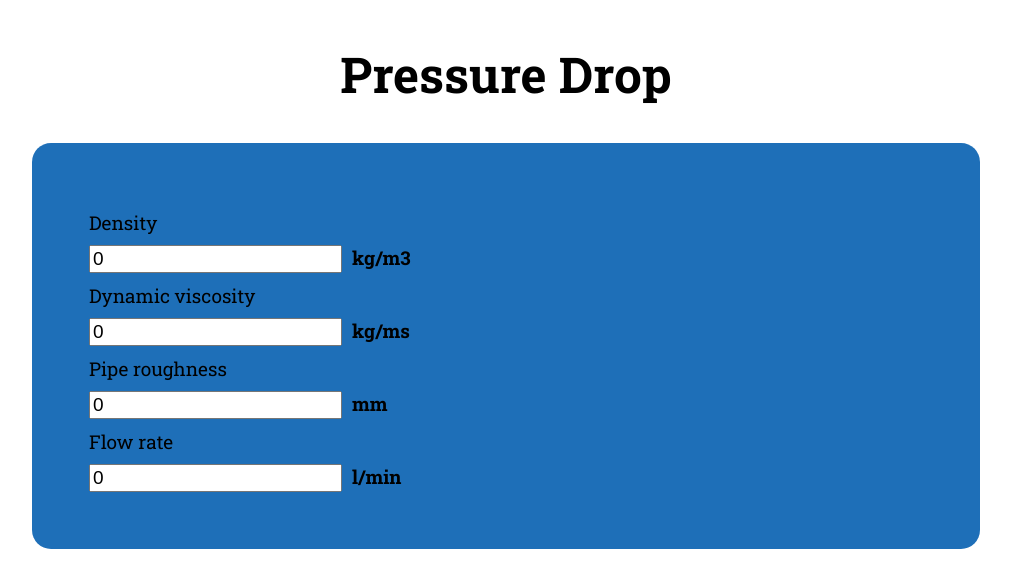
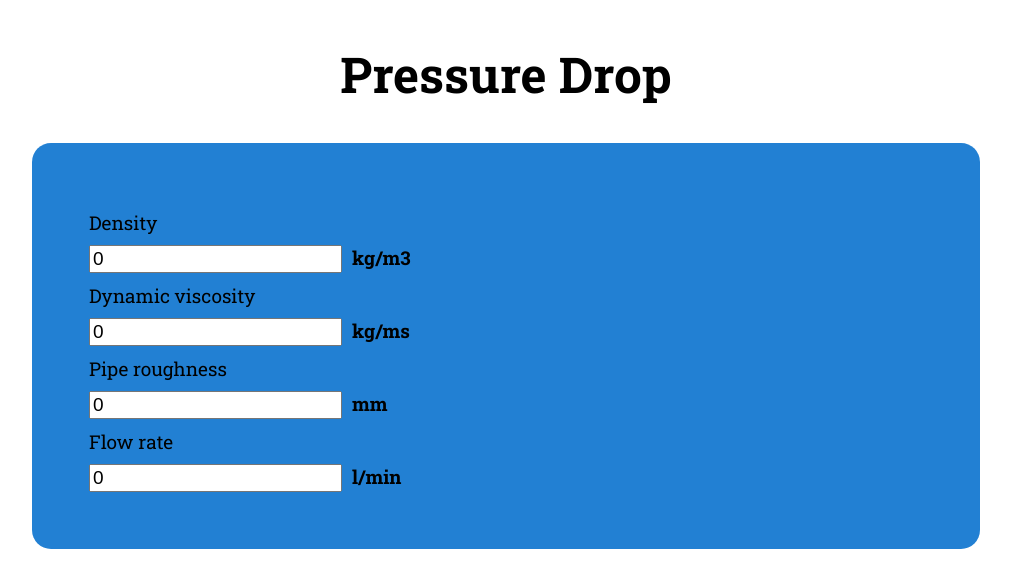
Before and after one commit to katebry/pressure-drop, a Vue app: page / in a window 1280 px wide. Shown: the top 588 px of the page, without its empty margins (134-1145 px from the left). Built offline with nearby package versions, Linux system fonts and the light colour scheme.

Commit message:
fix: updated blue colour to pass wcag guidelines

```diff
--- a/src/App.vue
+++ b/src/App.vue
@@ -36,7 +36,7 @@ body {
 
 .mainContent {
   grid-area: 2 / 2 / 5 / 5;
-  background-color: #1E6FB8;
+  background-color: #2280D3;
   padding: 3rem;
   border-radius: 1rem;
 }
```
